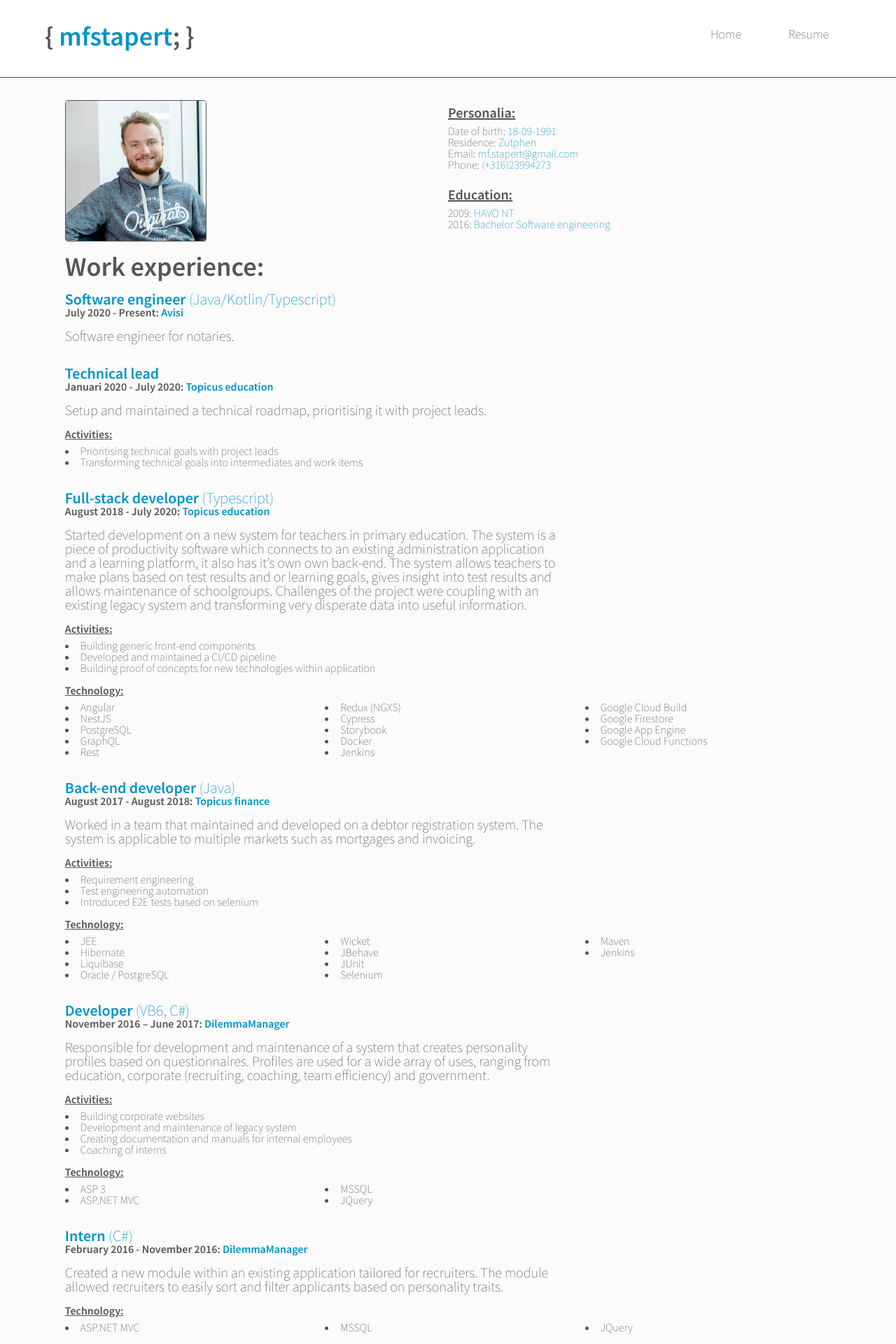
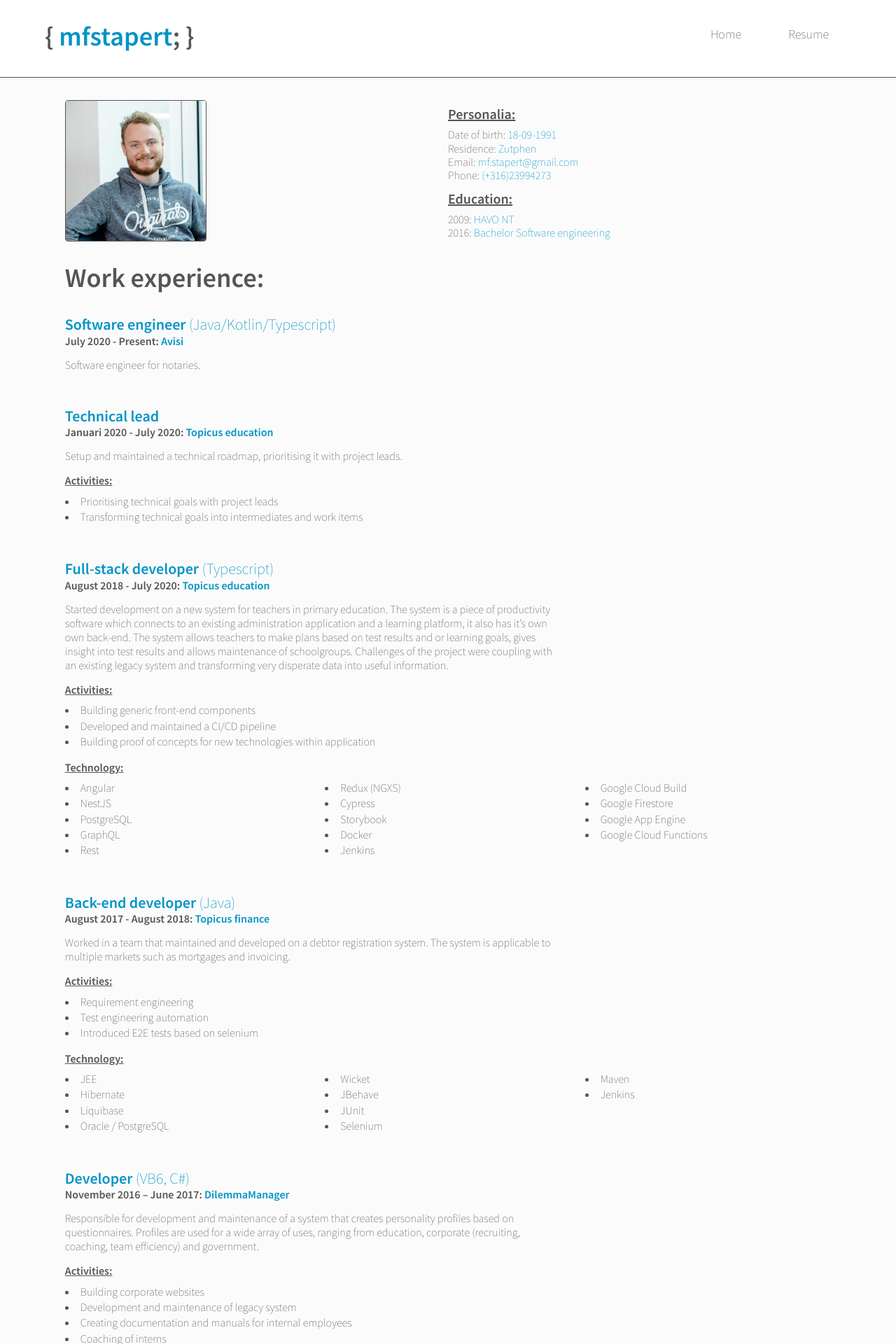
Before and after one commit to MFStapert/mfstapertdotdev, a Jekyll site: the page built from pages/resume.md, in a window 1280 px wide. Shown: the top 1920 px of the page at 70% size. Built offline with Jekyll 4.4.1, drawn with Linux system fonts in a browser that asks for light colours.

Commit message:
update some typography

```diff
--- a/_sass/site/_resume.scss
+++ b/_sass/site/_resume.scss
@@ -12,9 +12,9 @@
 .resume {
     &-section {
         width: 100%;
-        margin-bottom: $size-medium;
+        margin-bottom: $size-large;
         h1 {
-            margin-bottom: $size-medium;
+            margin-bottom: $size-large;
         }
     }
 
@@ -40,7 +40,7 @@
     }
 
     &-experience {
-        margin-bottom: $size-medium;
+        margin-bottom: $size-large;
         &-header {
             margin-bottom: $size-medium;
             h2 > em {
@@ -49,11 +49,14 @@
         }
         article {
             width: 65%;
-            font-size: 1.6rem;
             margin-bottom: $size-medium;
+            p {
+                font-size: 1.6rem;
+            }
         }
         ul {
             font-size: 1.6rem;
+            line-height: 1.4;
             padding-top: $size-small;
             padding-bottom: $size-medium;
         }
--- a/_sass/site/_typography.scss
+++ b/_sass/site/_typography.scss
@@ -14,6 +14,7 @@ body {
 p {
   font-size: 1.6rem;
   font-weight: 400;
+  line-height: 1.2;
 }
 
 strong {
@@ -49,11 +50,13 @@ h1 {
 h2 {
   font-size: 2.2rem;
   font-weight: 600;
+  line-height: 1.4;
 }
 
 h3 {
   font-size: 2rem;
   font-weight: 600;
+  line-height: 1.2;
 }
 
 .underline {
```
